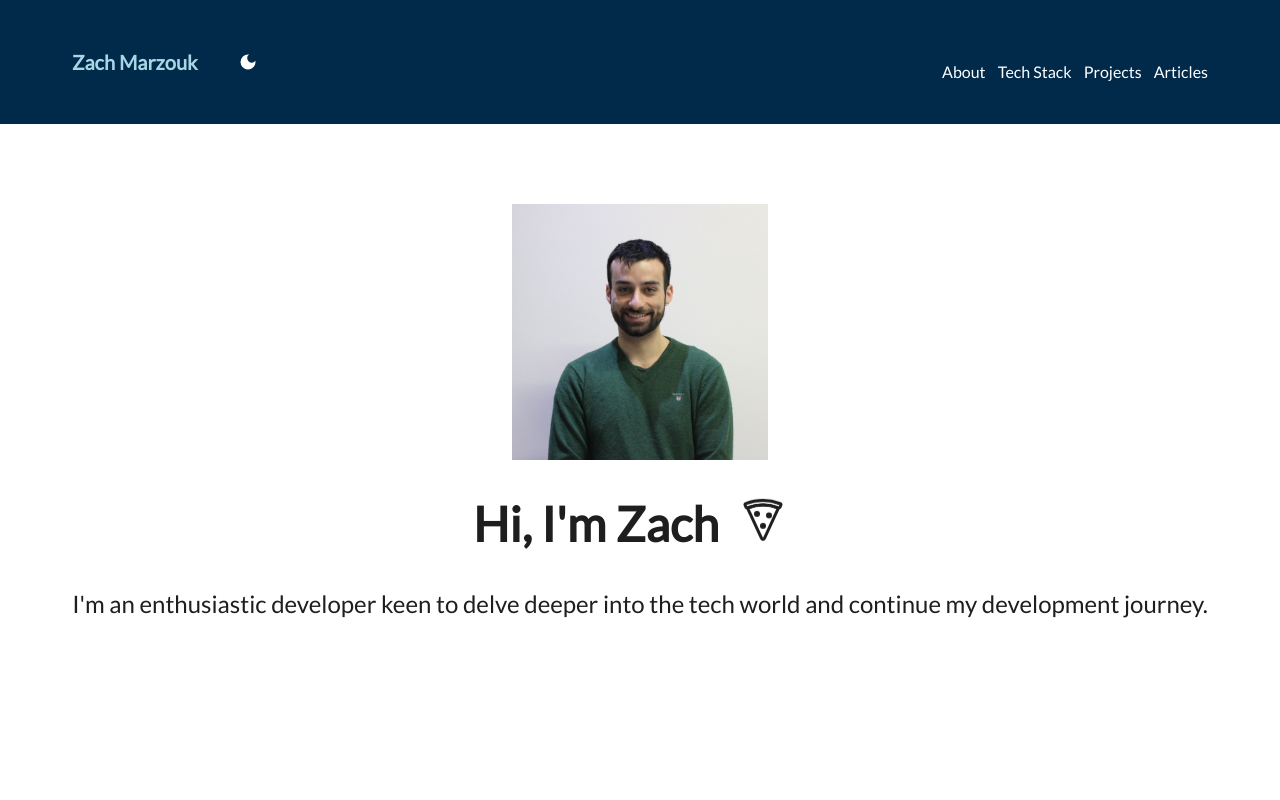
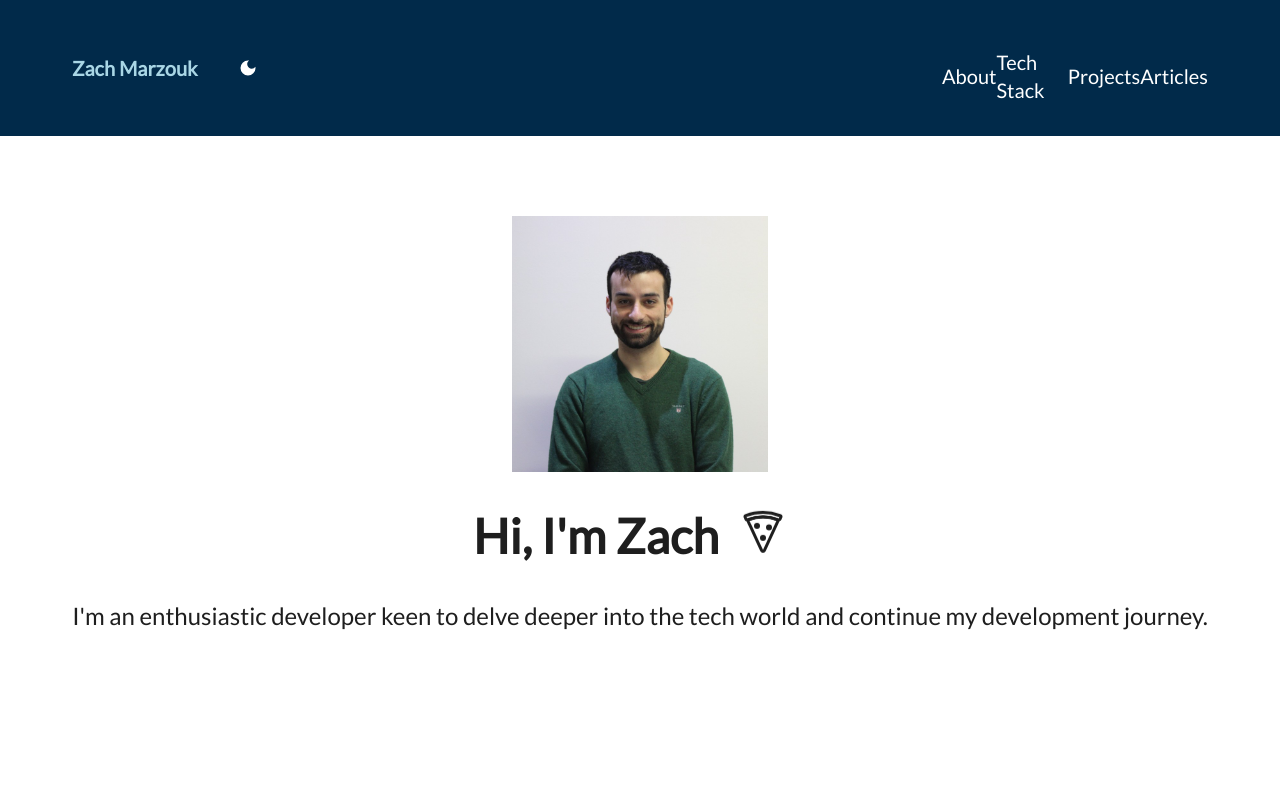
Before and after one commit to zamarz/ideal-octo-eureka, a Next.js app: page / in a window 1280 px wide. Shown: the top 800 px of the page. Built offline with nearby package versions, Linux system fonts and the light colour scheme; no server answers; the database is empty.

Commit message:
Change header font size on large screens

```diff
--- a/src/components/Header.tsx
+++ b/src/components/Header.tsx
@@ -39,24 +39,24 @@ const Header = () => {
           </li>
         </ul>
       </div>
-      <ul className="flex items-center justify-between w-full md:w-1/3 mt-4 mx-12">
+      <ul className="flex items-center justify-between w-full md:w-1/3 mt-4 mx-12 ">
         <li className="hover:-translate-y-2 duration-500 transition-all">
-          <Link className="text-sm md:text-base" href="#about-me">
+          <Link className="text-sm md:text-base lg:text-xl" href="#about-me">
             About
           </Link>
         </li>
         <li className="hover:-translate-y-2 duration-500 transition-all">
-          <Link className="text-sm md:text-base" href="#tech-stack">
+          <Link className="text-sm md:text-base lg:text-xl" href="#tech-stack">
             Tech Stack
           </Link>
         </li>
         <li className="hover:-translate-y-2 duration-500 transition-all">
-          <Link className="text-sm md:text-base" href="#projects">
+          <Link className="text-sm md:text-base lg:text-xl" href="#projects">
             Projects
           </Link>
         </li>
         <li className="hover:-translate-y-2 duration-500 transition-all">
-          <Link className="text-sm md:text-base" href="#articles">
+          <Link className="text-sm md:text-base lg:text-xl" href="#articles">
             Articles
           </Link>
         </li>
```
